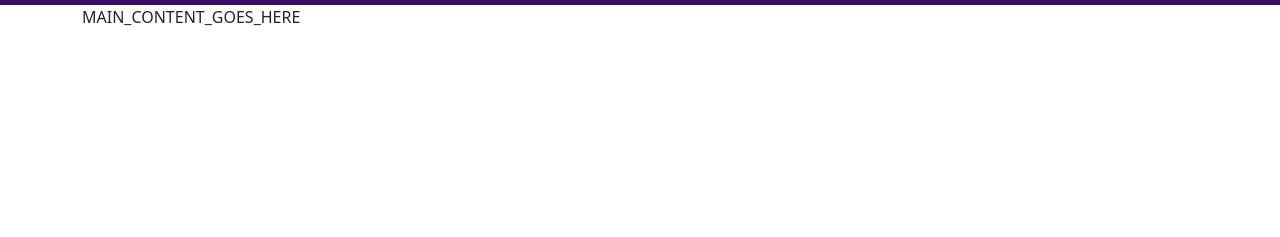
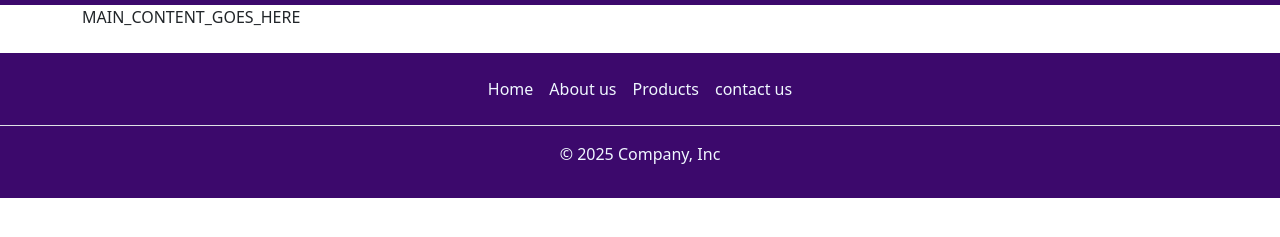
Before and after one commit to samiya-25/myWebsite, a website: page about.html in a window 1280 px wide. Shown: the part 51-288 px from the top of the page. Drawn offline with nearby package versions, Linux system fonts and the light colour scheme.

Commit message:
new file added

```diff
--- a/about.html
+++ b/about.html
@@ -30,7 +30,8 @@
             <div class="collapse navbar-collapse" id="navbarSupportedContent">
                 <ul class="navbar-nav me-auto mb-2 mb-lg-0">
                     <li class="nav-item">
-                        <a class="nav-link active" aria-current="page" href="/index.html" style="color: aliceblue;">Home</a>
+                        <a class="nav-link active" aria-current="page" href="/index.html"
+                            style="color: aliceblue;">Home</a>
                     </li>
                     <li class="nav-item">
                         <a class="nav-link" href="/about.html" style="color: aliceblue;">About Us</a>
@@ -80,6 +81,23 @@
         </div>
     </div>
 
+
+    <div class="footer" style="background-color: #3c096c;color: aliceblue;">
+        <footer class="py-3 my-4">
+            <ul class="nav justify-content-center border-bottom pb-3 mb-3">
+                <li class="nav-item"><a href="/index.html" class="nav-link px-2 text-body-secondary"
+                        style="color: aliceblue;">Home</a></li>
+                <li class="nav-item"><a href="/about.html" class="nav-link px-2 text-body-secondary"
+                        style="color: aliceblue;">About us</a></li>
+                <li class="nav-item"><a href="/product.html" class="nav-link px-2 text-body-secondary"
+                        style="color: aliceblue;">Products</a></li>
+                <li class="nav-item"><a href="/contact.html" class="nav-link px-2 text-body-secondary"
+                        style="color: aliceblue;">contact us</a></li>
+            </ul>
+            <p class="text-center text-body-secondary">© 2025 Company, Inc</p>
+        </footer>
+    </div>
+
     <!-- Bootstrap Bundle with Popper -->
     <script src="https://cdn.jsdelivr.net/npm/bootstrap@5.1.3/dist/js/bootstrap.bundle.min.js"
         integrity="sha384-ka7Sk0Gln4gmtz2MlQnikT1wXgYsOg+OMhuP+IlRH9sENBO0LRn5q+8nbTov4+1p"
```
Also changed, not shown: blog.html (added, +11 -0 lines), contact.html (+18 -1 lines), index.html (+12 -1 lines), product.html (+16 -0 lines).
